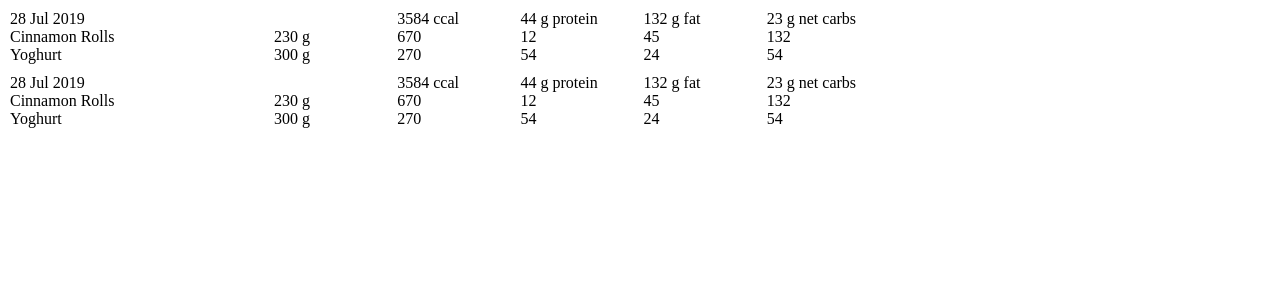
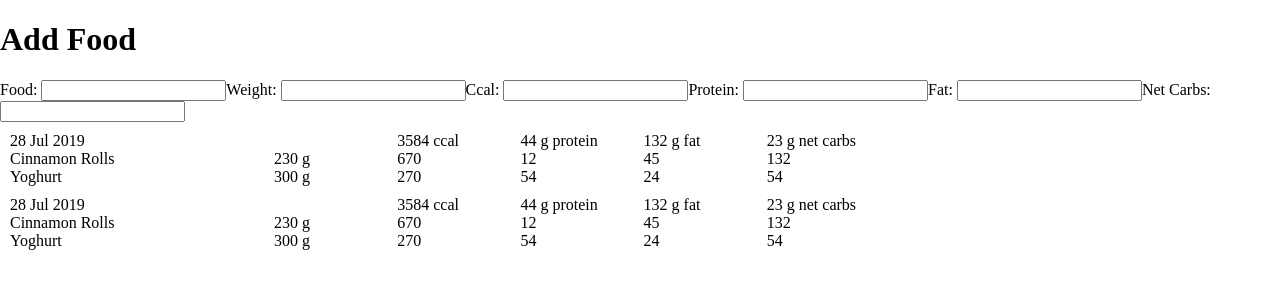
Before and after one commit to jetpackpony/diet-tracker, a React (Create React App) app: page / in a window 1280 px wide. Shown: the top 300 px of the page. Built offline with nearby package versions, Linux system fonts and the light colour scheme.

Commit message:
Add initial add food form

```diff
--- a/src/App.js
+++ b/src/App.js
@@ -1,9 +1,11 @@
 import React from 'react';
 import FoodJournal from './components/FoodJournal';
+import AddForm from './components/AddForm';
 
 const App = () => {
   return (
     <main>
+      <AddForm />
       <FoodJournal />
     </main>
   );
--- /dev/null
+++ b/src/components/AddForm/index.js
@@ -0,0 +1,39 @@
+import React from 'react';
+
+const AddForm = () => (
+  <form>
+    <h1>Add Food</h1>
+    <label htmlFor="title">
+      <span>Food: </span>
+    </label>
+    <input type="text" id="title" name="title" />
+
+    <label htmlFor="weight">
+      <span>Weight: </span>
+    </label>
+    <input type="number" id="weight" name="weight" />
+
+    <label htmlFor="calories">
+      <span>Ccal: </span>
+    </label>
+    <input type="number" id="calories" name="calories" />
+
+    <label htmlFor="protein">
+      <span>Protein: </span>
+    </label>
+    <input type="number" id="protein" name="protein" />
+
+    <label htmlFor="fat">
+      <span>Fat: </span>
+    </label>
+    <input type="number" id="fat" name="fat" />
+
+    <label htmlFor="carbs">
+      <span>Net Carbs: </span>
+    </label>
+    <input type="number" id="carbs" name="carbs" />
+  </form>
+
+);
+
+export default AddForm;
```
